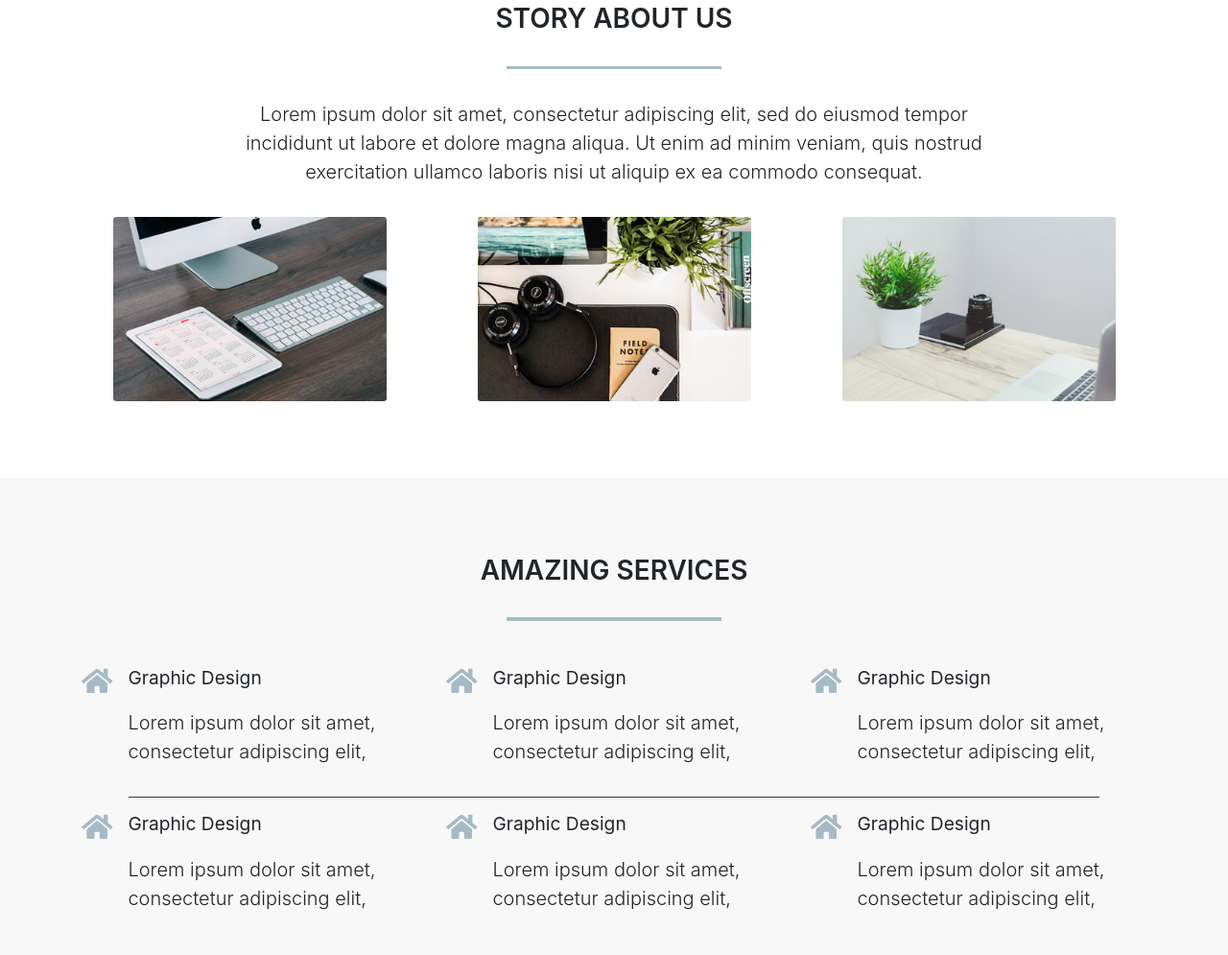
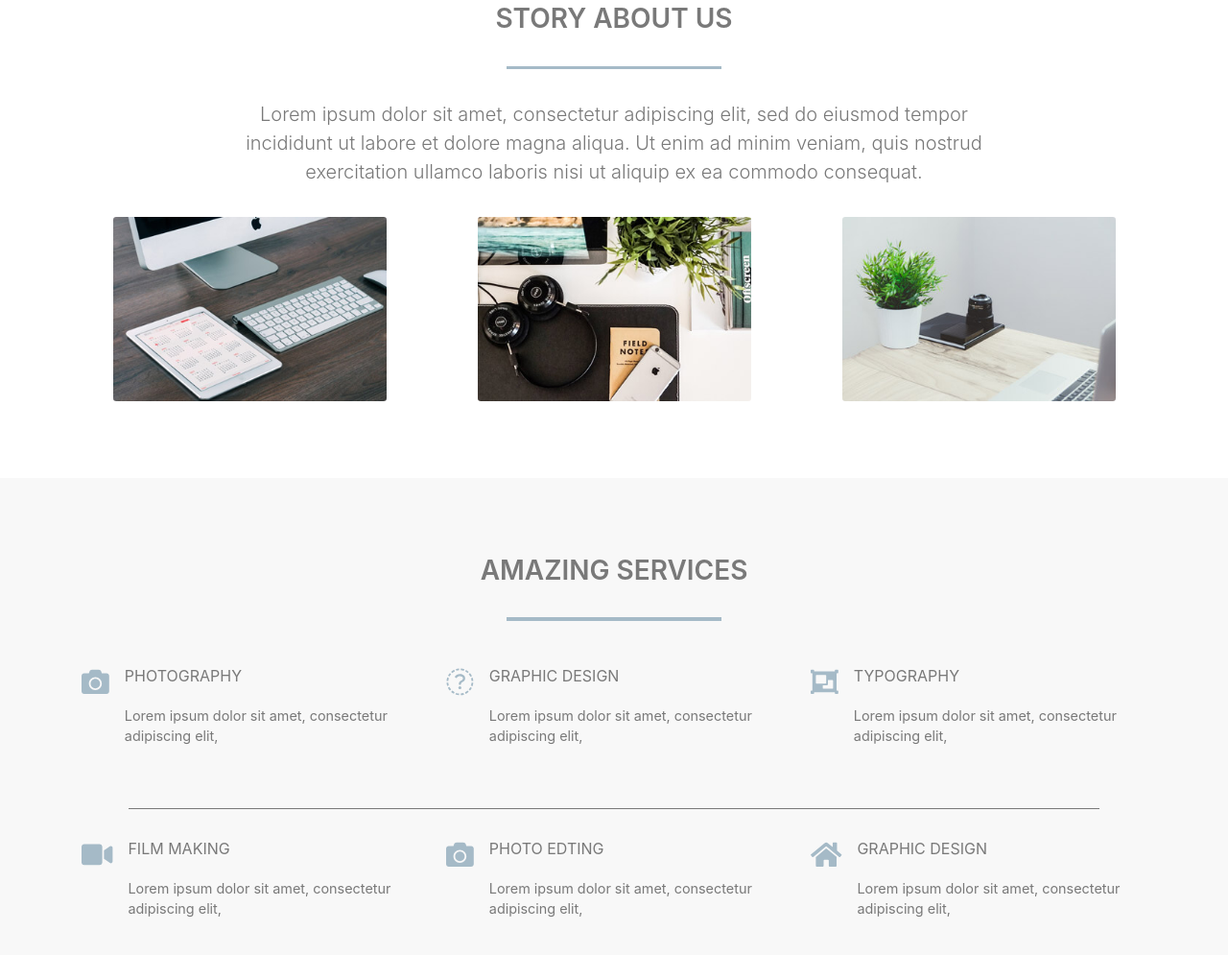
Before and after one commit to record-ye/record, a website built with webpack: page src/index.html in a window 1280 px wide. Shown: the part 877-1872 px from the top of the page at 96% size. Built offline with nearby package versions, Linux system fonts and the light colour scheme.

Commit message:
fininsh the service section

```diff
--- a/src/index.html
+++ b/src/index.html
@@ -113,11 +113,56 @@
         <div class="row justify-content-center " id="services-holder">
           <div class="col-md-4 justify-content-between d-flex">
             <div class="icon-holder">
-              <i class="fa fa-home"></i>
+              <i class="fa fa-camera"></i>
+            </div>
+            <div>
+              <h4>photography</h4>
+              <p class="">
+                Lorem ipsum dolor sit amet, consectetur adipiscing elit,
+              </p>
+            </div>
+          </div>
+          <div class="col-md-4 justify-content-between d-flex">
+            <div class="icon-holder">
+              <i class="fa fa-television"></i>
             </div>
             <div>
               <h4>Graphic Design</h4>
-              <p class="lead">
+              <p class="">
+                Lorem ipsum dolor sit amet, consectetur adipiscing elit,
+              </p>
+            </div>
+          </div>
+          <div class="col-md-4 justify-content-between d-flex">
+            <div class="icon-holder">
+              <i class="fa fa-object-group"></i>
+            </div>
+            <div>
+              <h4>typography</h4>
+              <p class="">
+                Lorem ipsum dolor sit amet, consectetur adipiscing elit,
+              </p>
+            </div>
+          </div>
+          <hr class="only-md" />
+          <div class="col-md-4 justify-content-between d-flex">
+            <div class="icon-holder">
+              <i class="fa fa-video"></i>
+            </div>
+            <div>
+              <h4>film making</h4>
+              <p class="">
+                Lorem ipsum dolor sit amet, consectetur adipiscing elit,
+              </p>
+            </div>
+          </div>
+          <div class="col-md-4 justify-content-between d-flex">
+            <div class="icon-holder">
+              <i class="fa fa-camera"></i>
+            </div>
+            <div>
+              <h4>Photo edting</h4>
+              <p class="">
                 Lorem ipsum dolor sit amet, consectetur adipiscing elit,
               </p>
             </div>
@@ -128,52 +173,7 @@
             </div>
             <div>
               <h4>Graphic Design</h4>
-              <p class="lead">
-                Lorem ipsum dolor sit amet, consectetur adipiscing elit,
-              </p>
-            </div>
-          </div>
-          <div class="col-md-4 justify-content-between d-flex">
-            <div class="icon-holder">
-              <i class="fa fa-home"></i>
-            </div>
-            <div>
-              <h4>Graphic Design</h4>
-              <p class="lead">
-                Lorem ipsum dolor sit amet, consectetur adipiscing elit,
-              </p>
-            </div>
-          </div>
-          <hr />
-          <div class="col-md-4 justify-content-between d-flex">
-            <div class="icon-holder">
-              <i class="fa fa-home"></i>
-            </div>
-            <div>
-              <h4>Graphic Design</h4>
-              <p class="lead">
-                Lorem ipsum dolor sit amet, consectetur adipiscing elit,
-              </p>
-            </div>
-          </div>
-          <div class="col-md-4 justify-content-between d-flex">
-            <div class="icon-holder">
-              <i class="fa fa-home"></i>
-            </div>
-            <div>
-              <h4>Graphic Design</h4>
-              <p class="lead">
-                Lorem ipsum dolor sit amet, consectetur adipiscing elit,
-              </p>
-            </div>
-          </div>
-          <div class="col-md-4 justify-content-between d-flex">
-            <div class="icon-holder">
-              <i class="fa fa-home"></i>
-            </div>
-            <div>
-              <h4>Graphic Design</h4>
-              <p class="lead">
+              <p class="">
                 Lorem ipsum dolor sit amet, consectetur adipiscing elit,
               </p>
             </div>
--- a/src/styles/_about.scss
+++ b/src/styles/_about.scss
@@ -1,5 +1,6 @@
 section#about {
     padding: 5rem 0;
+    color: $sec-text-color;
     div#about-header {
         text-align: center;
         text-transform: uppercase;
--- a/src/styles/_sevices.scss
+++ b/src/styles/_sevices.scss
@@ -1,6 +1,7 @@
 section#services {
     padding: 5rem 0;
     background-color: $sec-body-color;
+    color: $sec-text-color;
     div#services-header {
         text-align: center;
         text-transform: uppercase;
@@ -14,23 +15,33 @@ section#services {
     }
     hr {
         width: 100%;
-        border-top: .1rem solid $third-color;
-        margin-left: 4rem;
-        margin-right: 4rem;
+        border-top: .08rem solid $sec-text-color;
+        margin: 2rem 4rem;
     }
     div {
         &.icon-holder {
             margin-right: 1rem;
+            height: 100%;
+            padding-top: .1rem;
             svg {
                 color: $main-color;
                 font-size: 1.8rem;
             }
         }
         h4 {
-            font-size: 1.2em;
+            font-size: 1em;
             padding-bottom: .8rem;
             font-weight: 400;
+            text-transform: uppercase;
         }
-        p {}
+        p {
+            font-size: .9rem;
+            margin-bottom: 2rem;
+        }
+        &:nth-of-type(3) {
+            p {
+                margin-bottom: 0;
+            }
+        }
     }
 }
```
